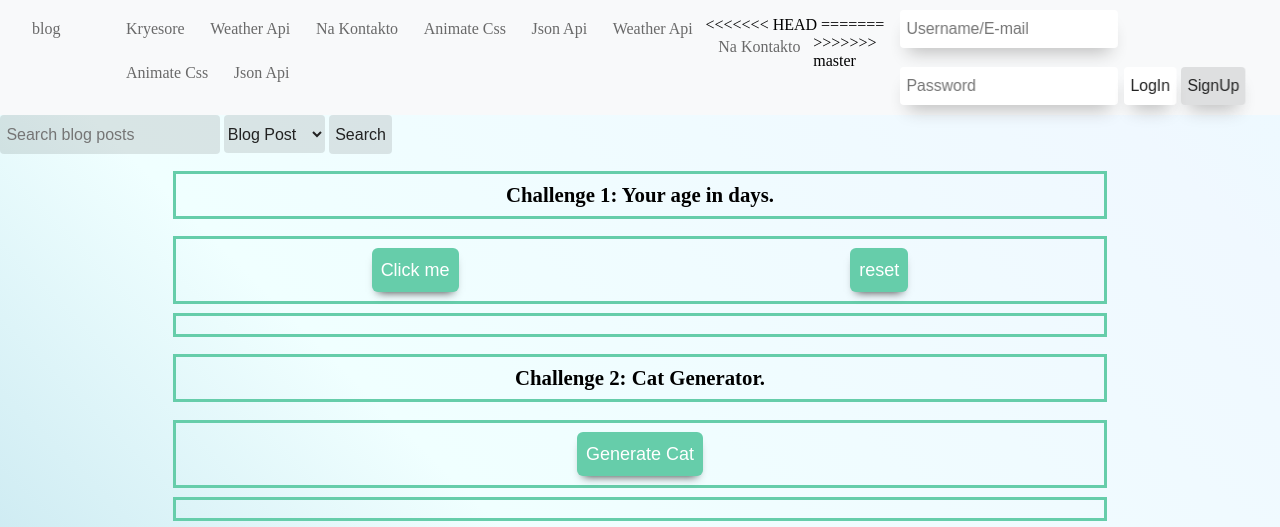
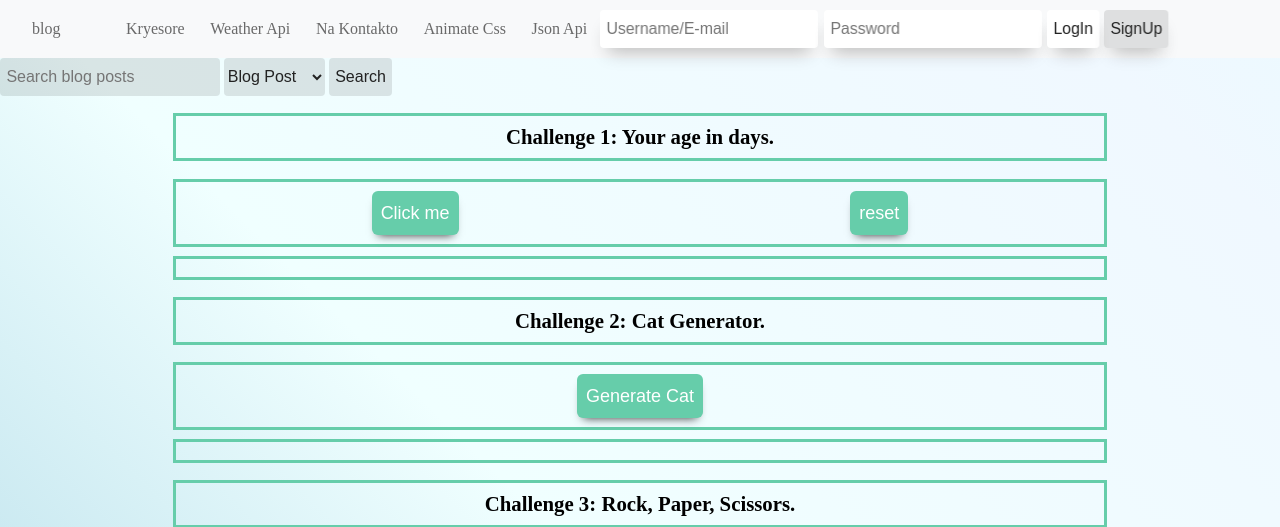
Before and after one commit to Klerind/last, a PHP site: page /last/index.php in a window 1280 px wide. Shown: the top 527 px of the page. Run offline with PHP 8.4, Linux system fonts and the light colour scheme.

Commit message:
fixed a conflict

```diff
--- a/header.php
+++ b/header.php
@@ -7,17 +7,10 @@
        <a href="blog.php">blog</a>
        <ul>
          <li><a href="index.php">Kryesore</a></li>
-<<<<<<< HEAD
          <li><a href="weather.php">Weather Api</a></li>
          <li><a href="contact.php">Na Kontakto</a></li>
          <li><a href="animate.php">Animate Css</a></li>
           <li><a href="json.php">Json Api</a></li>
-=======
-         <li><a href="about.php">Weather Api</a></li>
-         <li><a href="contact.php">Na Kontakto</a></li>
-         <li><a href="animate.php">Animate Css</a></li>
-          <li><a href="testimonials.php">Json Api</a></li>
->>>>>>> master
 <?php if (isset($_SESSION['username'])) {
          echo '<li><a href="profile.php?data=none">My Profile</a></li>
                <li><a href="game.php">Game</a></li>
```
